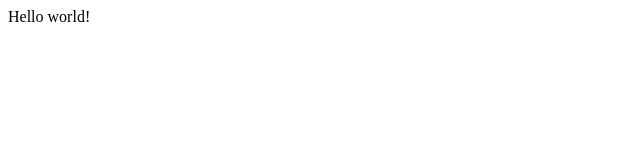
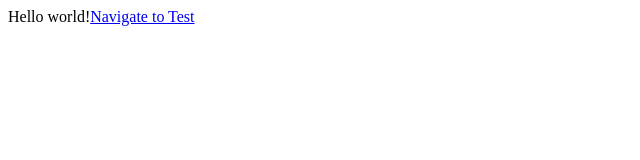
Before and after one commit to chackop/my-gatsby-proj, a Gatsby site: page / in a window 1280 px wide. Shown: the whole page, without its empty margins (0-640 px from the left). Built offline with nearby package versions, Linux system fonts and the light colour scheme; Gatsby itself is replaced by a stand-in of ours.

Commit message:
install libs, test nav

```diff
--- a/package.json
+++ b/package.json
@@ -14,9 +14,12 @@
     "test": "echo \"Write tests! -> https://gatsby.dev/unit-testing\" && exit 1"
   },
   "dependencies": {
+    "bootstrap": "^4.4.1",
     "gatsby": "^2.19.45",
     "react": "^16.12.0",
-    "react-dom": "^16.12.0"
+    "react-bootstrap": "^1.0.0",
+    "react-dom": "^16.12.0",
+    "react-helmet": "^5.2.1"
   },
   "devDependencies": {
     "prettier": "^1.19.1"
--- a/src/pages/index.js
+++ b/src/pages/index.js
@@ -1,3 +1,10 @@
 import React from "react"
+import { Link } from 'gatsby';
 
-export default () => <div>Hello world!</div>
+export default () => (
+    <div>Hello world!
+    <Link to="/test/">
+            Navigate to Test
+    </Link>
+    </div>
+)
--- /dev/null
+++ b/src/pages/test.js
@@ -0,0 +1,3 @@
+import React from "react"
+
+export default () => <div>Test Page</div>
```
Also changed, not shown: 1 other file.
